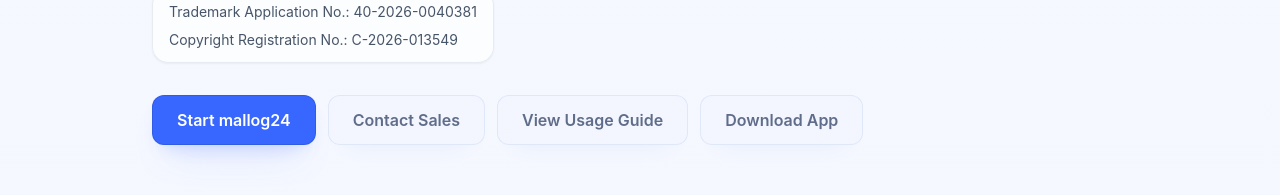
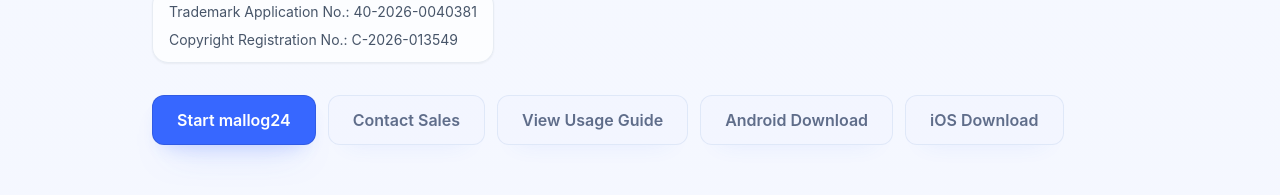
Before and after one commit to hyunw2o/ours-homepage, a Next.js app: page /mallog24-en in a window 1280 px wide. Shown: the part 485-680 px from the top of the page. Built offline with nearby package versions, Linux system fonts and the light colour scheme; no server answers; a web font is replaced by a local one.

Commit message:
feat(landing): add platform app download links

```diff
--- a/pages/en.js
+++ b/pages/en.js
@@ -13,6 +13,7 @@
 const MALLOG24_GUIDE_URL = '/mallog24-guide-en'
 const MALLOG24_PRICING_URL = `${MALLOG24_URL}/pricing-en`
 const PLAY_STORE_URL = process.env.NEXT_PUBLIC_PLAY_STORE_URL || 'https://play.google.com/store/apps/details?id=com.mallog24.app&pcampaignid=web_share'
+const APP_STORE_URL = process.env.NEXT_PUBLIC_APP_STORE_URL || ''
 const BUSINESS_NAME = process.env.NEXT_PUBLIC_BUSINESS_NAME || 'OURS'
 const BUSINESS_REG_NUMBER = process.env.NEXT_PUBLIC_BUSINESS_REG_NUMBER || '696-08-03518'
 const LANDLINE_PHONE = process.env.NEXT_PUBLIC_REPRESENTATIVE_PHONE || process.env.NEXT_PUBLIC_LANDLINE_PHONE || '010-4798-3619'
@@ -42,7 +43,8 @@
   { href: '#products', label: 'Products' },
   { href: MALLOG24_GUIDE_URL, label: 'Usage Guide' },
   { href: MALLOG24_INFO_URL, label: 'mallog24 Details' },
-  { href: PLAY_STORE_URL, label: 'Download App', external: true },
+  { href: PLAY_STORE_URL, label: 'Android Download', external: true },
+  { href: APP_STORE_URL || '#app-download', label: APP_STORE_URL ? 'iOS Download' : 'iOS Review', external: Boolean(APP_STORE_URL) },
 ]
 
 function useScrollReveal() {
@@ -254,7 +256,10 @@
               <div className="flex flex-wrap items-center justify-center gap-x-4 gap-y-2 text-sm font-semibold">
                 <a href={MALLOG24_PRICING_URL} className="ours-link transition-colors">View pricing</a>
                 <Link href={MALLOG24_GUIDE_URL} className="ours-link transition-colors">Usage Guide</Link>
-                <a href={PLAY_STORE_URL} target="_blank" rel="noreferrer" className="ours-link transition-colors">Download App</a>
+                <a href={PLAY_STORE_URL} target="_blank" rel="noreferrer" className="ours-link transition-colors">Android Download</a>
+                <a href={APP_STORE_URL || '#app-download'} target={APP_STORE_URL ? '_blank' : undefined} rel={APP_STORE_URL ? 'noreferrer' : undefined} className="ours-link transition-colors">
+                  {APP_STORE_URL ? 'iOS Download' : 'iOS in Review'}
+                </a>
               </div>
             </div>
             <p className="mt-3 text-xs ours-muted">
@@ -562,7 +567,7 @@
                 <p className="ours-cta-copy mb-10">
                   Upload your audio and experience AI-generated transcripts.
                 </p>
-                <div className="mx-auto flex max-w-5xl flex-col items-stretch justify-center gap-3 sm:flex-row sm:flex-wrap sm:items-center">
+                <div id="app-download" className="mx-auto flex max-w-5xl flex-col items-stretch justify-center gap-3 sm:flex-row sm:flex-wrap sm:items-center">
                   <a
                     href={MALLOG24_URL}
                     className="inline-flex w-full shrink-0 items-center justify-center gap-3 rounded-2xl px-8 py-4 text-center font-semibold whitespace-nowrap break-keep ours-btn-primary transition-all duration-200 sm:w-auto"
@@ -587,11 +592,32 @@
                     rel="noreferrer"
                     className="inline-flex w-full shrink-0 items-center justify-center gap-3 rounded-2xl px-8 py-4 text-center font-semibold whitespace-nowrap break-keep ours-cta-ghost-btn transition-all duration-200 sm:w-auto"
                   >
-                    Download App
+                    Android Download
                     <svg className="w-5 h-5" fill="none" stroke="currentColor" viewBox="0 0 24 24">
                       <path strokeLinecap="round" strokeLinejoin="round" strokeWidth={2} d="M13 7l5 5m0 0l-5 5m5-5H6" />
                     </svg>
                   </a>
+                  {APP_STORE_URL ? (
+                    <a
+                      href={APP_STORE_URL}
+                      target="_blank"
+                      rel="noreferrer"
+                      className="inline-flex w-full shrink-0 items-center justify-center gap-3 rounded-2xl px-8 py-4 text-center font-semibold whitespace-nowrap break-keep ours-cta-ghost-btn transition-all duration-200 sm:w-auto"
+                    >
+                      iOS Download
+                      <svg className="w-5 h-5" fill="none" stroke="currentColor" viewBox="0 0 24 24">
+                        <path strokeLinecap="round" strokeLinejoin="round" strokeWidth={2} d="M13 7l5 5m0 0l-5 5m5-5H6" />
+                      </svg>
+                    </a>
+                  ) : (
+                    <span
+                      className="inline-flex w-full shrink-0 items-center justify-center rounded-2xl border border-dashed px-8 py-4 text-center font-semibold whitespace-nowrap break-keep ours-muted sm:w-auto"
+                      style={{ borderColor: 'var(--ours-border)' }}
+                      aria-disabled="true"
+                    >
+                      iOS in Review
+                    </span>
+                  )}
                   <a
                     href={CONTACT_MAILTO}
                     className="inline-flex w-full shrink-0 items-center justify-center gap-3 rounded-2xl px-8 py-4 text-center font-semibold whitespace-nowrap break-keep ours-cta-ghost-btn transition-all duration-200 sm:w-auto"
--- a/pages/index.js
+++ b/pages/index.js
@@ -13,6 +13,7 @@
 const MALLOG24_GUIDE_URL = '/mallog24-guide'
 const MALLOG24_PRICING_URL = `${MALLOG24_URL}/pricing`
 const PLAY_STORE_URL = process.env.NEXT_PUBLIC_PLAY_STORE_URL || 'https://play.google.com/store/apps/details?id=com.mallog24.app&pcampaignid=web_share'
+const APP_STORE_URL = process.env.NEXT_PUBLIC_APP_STORE_URL || ''
 const BUSINESS_NAME = process.env.NEXT_PUBLIC_BUSINESS_NAME || 'OURS'
 const BUSINESS_REG_NUMBER = process.env.NEXT_PUBLIC_BUSINESS_REG_NUMBER || '696-08-03518'
 const LANDLINE_PHONE = process.env.NEXT_PUBLIC_REPRESENTATIVE_PHONE || process.env.NEXT_PUBLIC_LANDLINE_PHONE || '010-4798-3619'
@@ -32,7 +33,8 @@
   { href: '#products', label: 'Products' },
   { href: MALLOG24_GUIDE_URL, label: '사용 가이드' },
   { href: MALLOG24_INFO_URL, label: 'mallog24 소개' },
-  { href: PLAY_STORE_URL, label: '앱 다운로드', external: true },
+  { href: PLAY_STORE_URL, label: 'Android 다운로드', external: true },
+  { href: APP_STORE_URL || '#app-download', label: APP_STORE_URL ? 'iOS 다운로드' : 'iOS 심사 중', external: Boolean(APP_STORE_URL) },
 ]
 
 function useScrollReveal() {
@@ -244,7 +246,10 @@
               <div className="flex flex-wrap items-center justify-center gap-x-4 gap-y-2 text-sm font-semibold">
                 <a href={MALLOG24_PRICING_URL} className="ours-link transition-colors">요금제 보기</a>
                 <Link href={MALLOG24_GUIDE_URL} className="ours-link transition-colors">사용 가이드</Link>
-                <a href={PLAY_STORE_URL} target="_blank" rel="noreferrer" className="ours-link transition-colors">앱 다운로드</a>
+                <a href={PLAY_STORE_URL} target="_blank" rel="noreferrer" className="ours-link transition-colors">Android 다운로드</a>
+                <a href={APP_STORE_URL || '#app-download'} target={APP_STORE_URL ? '_blank' : undefined} rel={APP_STORE_URL ? 'noreferrer' : undefined} className="ours-link transition-colors">
+                  {APP_STORE_URL ? 'iOS 다운로드' : 'iOS 심사 중'}
+                </a>
               </div>
             </div>
             <p className="mt-3 text-xs ours-muted">
@@ -551,7 +556,7 @@
                 <p className="ours-cta-copy mb-10">
                   음성 파일을 올리고, AI가 만드는 녹취록을 경험하세요.
                 </p>
-                <div className="mx-auto flex max-w-5xl flex-col items-stretch justify-center gap-3 sm:flex-row sm:flex-wrap sm:items-center">
+                <div id="app-download" className="mx-auto flex max-w-5xl flex-col items-stretch justify-center gap-3 sm:flex-row sm:flex-wrap sm:items-center">
                   <a
                     href={MALLOG24_URL}
                     className="inline-flex w-full shrink-0 items-center justify-center gap-3 rounded-2xl px-8 py-4 text-center font-semibold whitespace-nowrap break-keep ours-btn-primary transition-all duration-200 sm:w-auto"
@@ -576,11 +581,32 @@
                     rel="noreferrer"
                     className="inline-flex w-full shrink-0 items-center justify-center gap-3 rounded-2xl px-8 py-4 text-center font-semibold whitespace-nowrap break-keep ours-cta-ghost-btn transition-all duration-200 sm:w-auto"
                   >
-                    앱 다운로드
+                    Android 다운로드
                     <svg className="w-5 h-5" fill="none" stroke="currentColor" viewBox="0 0 24 24">
                       <path strokeLinecap="round" strokeLinejoin="round" strokeWidth={2} d="M13 7l5 5m0 0l-5 5m5-5H6" />
                     </svg>
                   </a>
+                  {APP_STORE_URL ? (
+                    <a
+                      href={APP_STORE_URL}
+                      target="_blank"
+                      rel="noreferrer"
+                      className="inline-flex w-full shrink-0 items-center justify-center gap-3 rounded-2xl px-8 py-4 text-center font-semibold whitespace-nowrap break-keep ours-cta-ghost-btn transition-all duration-200 sm:w-auto"
+                    >
+                      iOS 다운로드
+                      <svg className="w-5 h-5" fill="none" stroke="currentColor" viewBox="0 0 24 24">
+                        <path strokeLinecap="round" strokeLinejoin="round" strokeWidth={2} d="M13 7l5 5m0 0l-5 5m5-5H6" />
+                      </svg>
+                    </a>
+                  ) : (
+                    <span
+                      className="inline-flex w-full shrink-0 items-center justify-center rounded-2xl border border-dashed px-8 py-4 text-center font-semibold whitespace-nowrap break-keep ours-muted sm:w-auto"
+                      style={{ borderColor: 'var(--ours-border)' }}
+                      aria-disabled="true"
+                    >
+                      iOS 심사 진행 중
+                    </span>
+                  )}
                   <a
                     href={CONTACT_MAILTO}
                     className="inline-flex w-full shrink-0 items-center justify-center gap-3 rounded-2xl px-8 py-4 text-center font-semibold whitespace-nowrap break-keep ours-cta-ghost-btn transition-all duration-200 sm:w-auto"
--- a/pages/mallog24-en.js
+++ b/pages/mallog24-en.js
@@ -9,6 +9,7 @@
   'https://mallog24.com'
 const MALLOG24_GUIDE_URL = '/mallog24-guide-en'
 const PLAY_STORE_URL = process.env.NEXT_PUBLIC_PLAY_STORE_URL || 'https://play.google.com/store/apps/details?id=com.mallog24.app&pcampaignid=web_share'
+const APP_STORE_URL = process.env.NEXT_PUBLIC_APP_STORE_URL || ''
 const BUSINESS_EMAIL = process.env.NEXT_PUBLIC_SUPPORT_EMAIL || 'ours113814@gmail.com'
 const BUSINESS_MAILTO = `mailto:${BUSINESS_EMAIL}?subject=${encodeURIComponent('mallog24 onboarding inquiry')}&body=${encodeURIComponent('Hello OURS team,\n\nI would like to learn more about mallog24.\n')}`
 const TRADEMARK_APPLICATION_NO = process.env.NEXT_PUBLIC_TRADEMARK_APPLICATION_NO || '40-2026-0040381'
@@ -75,7 +76,7 @@
               <p>Trademark Application No.: {TRADEMARK_APPLICATION_NO}</p>
               <p>Copyright Registration No.: {COPYRIGHT_REGISTRATION_NO}</p>
             </div>
-            <div className="mt-8 flex flex-col sm:flex-row gap-3">
+            <div id="app-download" className="mt-8 flex flex-col sm:flex-row sm:flex-wrap gap-3">
               <a
                 href={MALLOG24_URL}
                 className="inline-flex items-center justify-center gap-2 px-6 py-3 rounded-xl ours-btn-primary font-semibold transition-opacity"
@@ -100,8 +101,26 @@
                 rel="noreferrer"
                 className="inline-flex items-center justify-center gap-2 px-6 py-3 rounded-xl ours-btn-secondary font-semibold transition-colors"
               >
-                Download App
+                Android Download
               </a>
+              {APP_STORE_URL ? (
+                <a
+                  href={APP_STORE_URL}
+                  target="_blank"
+                  rel="noreferrer"
+                  className="inline-flex items-center justify-center gap-2 px-6 py-3 rounded-xl ours-btn-secondary font-semibold transition-colors"
+                >
+                  iOS Download
+                </a>
+              ) : (
+                <span
+                  className="inline-flex items-center justify-center gap-2 rounded-xl border border-dashed px-6 py-3 font-semibold ours-muted"
+                  style={{ borderColor: 'var(--ours-border)' }}
+                  aria-disabled="true"
+                >
+                  iOS in Review
+                </span>
+              )}
             </div>
           </div>
         </section>
--- a/pages/mallog24.js
+++ b/pages/mallog24.js
@@ -9,6 +9,7 @@
   'https://mallog24.com'
 const MALLOG24_GUIDE_URL = '/mallog24-guide'
 const PLAY_STORE_URL = process.env.NEXT_PUBLIC_PLAY_STORE_URL || 'https://play.google.com/store/apps/details?id=com.mallog24.app&pcampaignid=web_share'
+const APP_STORE_URL = process.env.NEXT_PUBLIC_APP_STORE_URL || ''
 const BUSINESS_EMAIL = process.env.NEXT_PUBLIC_SUPPORT_EMAIL || 'ours113814@gmail.com'
 const BUSINESS_MAILTO = `mailto:${BUSINESS_EMAIL}?subject=${encodeURIComponent('mallog24 도입 문의')}&body=${encodeURIComponent('안녕하세요 OURS 팀,\n\nmallog24 도입 관련 문의드립니다.\n')}`
 const TRADEMARK_APPLICATION_NO = process.env.NEXT_PUBLIC_TRADEMARK_APPLICATION_NO || '40-2026-0040381'
@@ -75,7 +76,7 @@
               <p>상표 출원번호: {TRADEMARK_APPLICATION_NO}</p>
               <p>저작권 등록번호: {COPYRIGHT_REGISTRATION_NO}</p>
             </div>
-            <div className="mt-8 flex flex-col sm:flex-row gap-3">
+            <div id="app-download" className="mt-8 flex flex-col sm:flex-row sm:flex-wrap gap-3">
               <a
                 href={MALLOG24_URL}
                 className="inline-flex items-center justify-center gap-2 px-6 py-3 rounded-xl ours-btn-primary font-semibold transition-opacity"
@@ -100,8 +101,26 @@
                 rel="noreferrer"
                 className="inline-flex items-center justify-center gap-2 px-6 py-3 rounded-xl ours-btn-secondary font-semibold transition-colors"
               >
-                앱 다운로드
+                Android 다운로드
               </a>
+              {APP_STORE_URL ? (
+                <a
+                  href={APP_STORE_URL}
+                  target="_blank"
+                  rel="noreferrer"
+                  className="inline-flex items-center justify-center gap-2 px-6 py-3 rounded-xl ours-btn-secondary font-semibold transition-colors"
+                >
+                  iOS 다운로드
+                </a>
+              ) : (
+                <span
+                  className="inline-flex items-center justify-center gap-2 rounded-xl border border-dashed px-6 py-3 font-semibold ours-muted"
+                  style={{ borderColor: 'var(--ours-border)' }}
+                  aria-disabled="true"
+                >
+                  iOS 심사 진행 중
+                </span>
+              )}
             </div>
           </div>
         </section>
```
Also changed, not shown: 1 other file (tests, documents, lock files or other folders).
